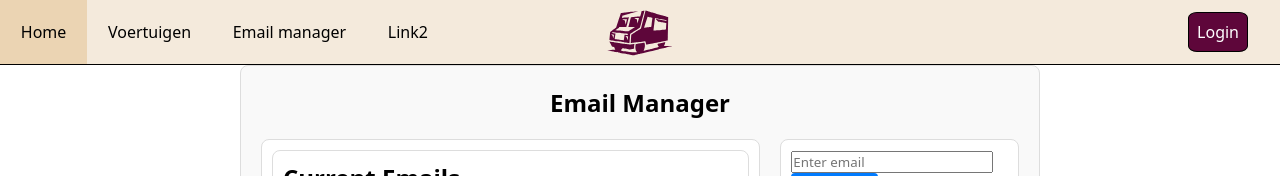
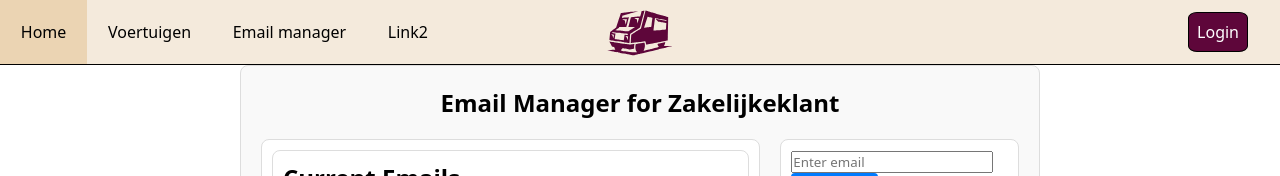
Before and after one commit to Drakarta/CarAndAll, a React (Vite) app in the folder Frontend/: page /email-manager in a window 1280 px wide. Shown: the top 176 px of the page. Built offline with nearby package versions, Linux system fonts and the light colour scheme; no server answers.

Commit message:
Update underOverview.tsx

```diff
--- a/Frontend/src/pages/klant/underOverview.tsx
+++ b/Frontend/src/pages/klant/underOverview.tsx
@@ -3,19 +3,23 @@ import '../../styles/EmailManager.css';
 import EmailList from '../../components/emailList';
 import EmailAdd from '../../components/emailAdd';
 import EmailRemove from '../../components/emailRemove';
+import { useTokenStore } from '../../stores';
 
 const UnderOverview: React.FC = () => {
     const [emails, setEmails] = useState<string[]>([]);
+    const token = useTokenStore((state) => state.token);
+    const role = useTokenStore((state) => state.role);
 
     useEffect(() => {
         fetchEmails();
+
     }, []);
 
     const fetchEmails = async () => {
         try {
-            const response = await fetch(`${import.meta.env.VITE_REACT_APP_EMAIL_API_URL}/emails`, {
+            const response = await fetch(`${import.meta.env.VITE_REACT_APP_API_URL}/${role}Email/emails`, {
                 headers: {
-                    'Authorization': `Bearer ${import.meta.env.VITE_REACT_APP_EMAIL_API_KEY}`
+                    'Authorization': `Bearer ${token}`
                 }
             });
             if (!response.ok) {
@@ -28,9 +32,11 @@ const UnderOverview: React.FC = () => {
         }
     };
 
-    return (
+     return (
         <div className="email-manager">
-            <div className="header">Email Manager</div>
+            <div className="header">
+                Email Manager for {role === 'Wagenparkbeheerder' ? 'Wagenparkbeheerder' : 'Zakelijkeklant'}
+            </div>
             <div className="content">
                 <div className="email-list">
                     <EmailList emails={emails} />
```
